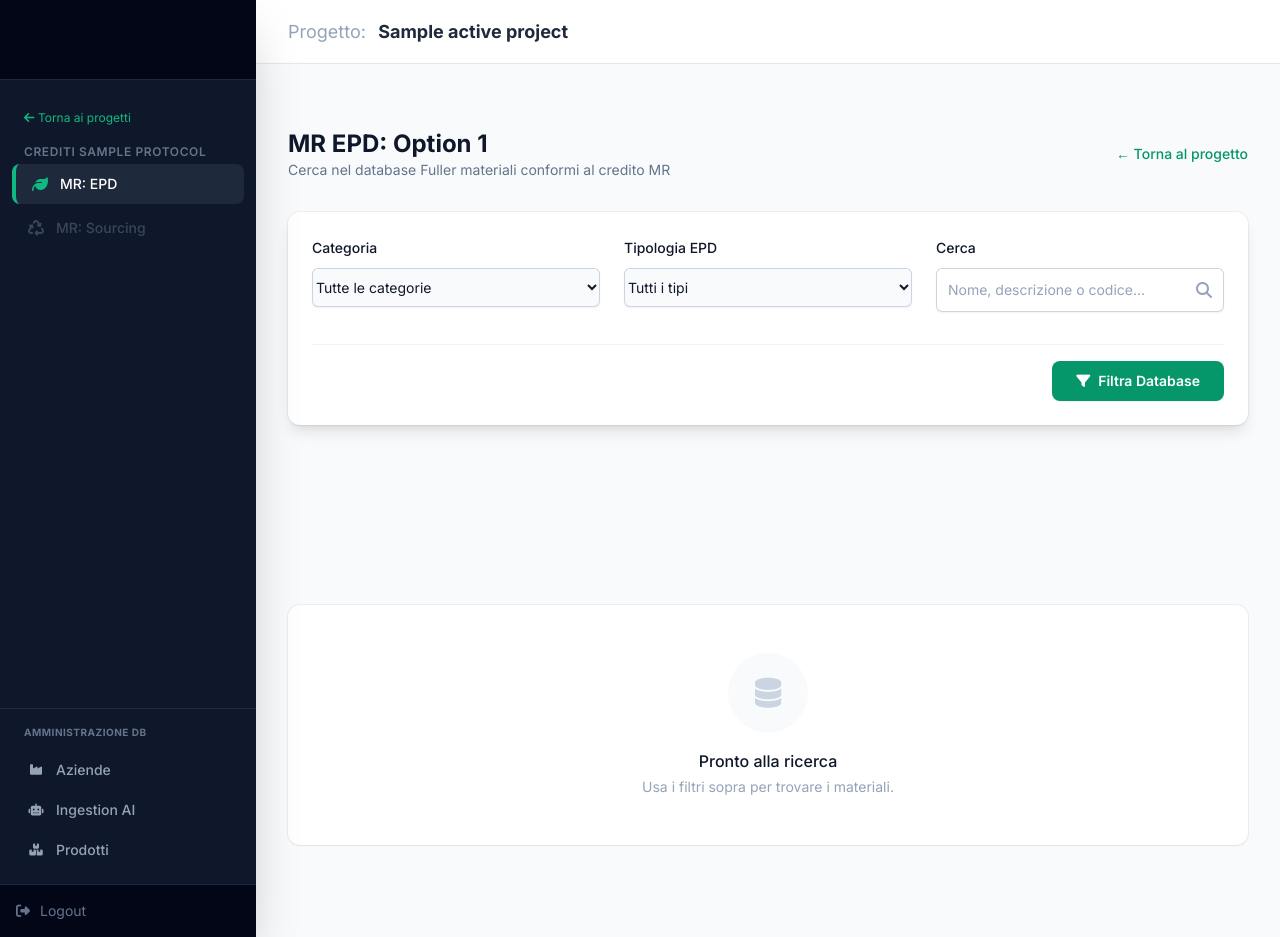
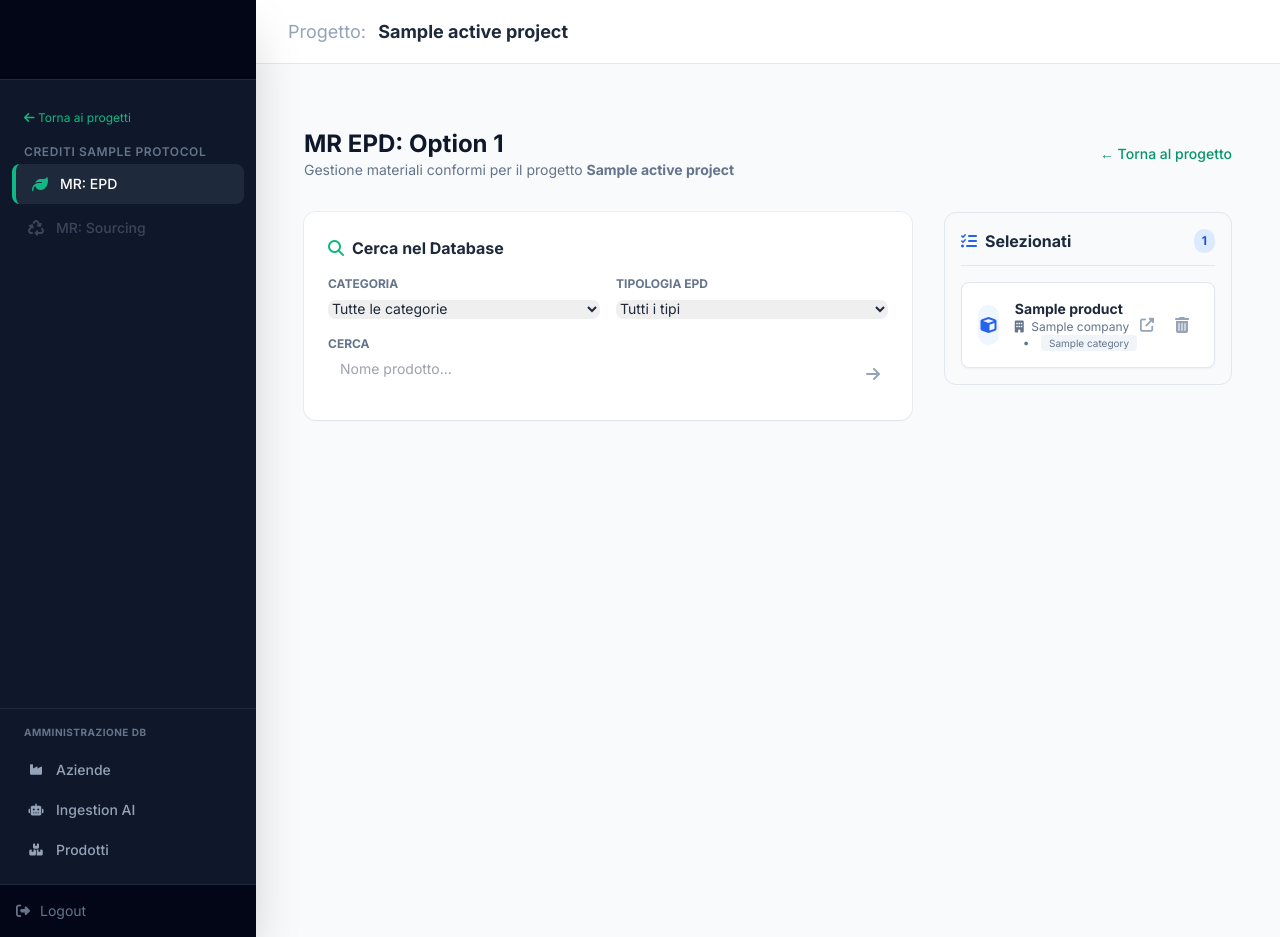
Before and after one commit to flavio-crypto/xhelper, a FastAPI app: template app/templates/credits/mr_epd.html in a window 1280 px wide. Run offline with FastAPI, Linux system fonts and the light colour scheme; the template is opened without the code that fills it: most values are stand-ins (such as "Sample title", 1, 10 or a date in 2020); parts of the project's set-up code (start-up, migrations or seed data) failed here and were passed over; some libraries are stand-ins or nearby versions.

Commit message:
Aggiornamento del credito MR EPD

```diff
--- a/app/main.py
+++ b/app/main.py
@@ -388,13 +388,21 @@ async def admin_product_save(
     category: str = Form(...),
     description: str = Form(""),
     url_technical_sheet: str = Form(""),
+
+    # EPD
     epd_url: str = Form(None),
     epd_expiration: str = Form(None),
+    epd_type: str = Form(None), # <--- NUOVO CAMPO
+
+    # Emissioni
     emission_url: str = Form(None),
     emission_expiration: str = Form(None),
+
+    # Flags
     is_validated: str = Form("false"),
     is_recycled: str = Form("false"),
-    # Parametri LEED (Match con lo schema del DB)
+
+    # Compliance LEED (Tabella Separata)
     leed_v4: str = Form("false"),
     leed_v41: str = Form("false"),
     leed_v5: str = Form("false")
@@ -409,10 +417,15 @@ async def admin_product_save(
         "category": category,
         "description": description,
         "url_technical_sheet": url_technical_sheet,
+
+        # Gestione EPD
         "epd_url": epd_url or None,
         "epd_expiration": epd_expiration or None,
+        "epd_type": epd_type or None, # <--- Salvataggio tipo
+
         "emission_url": emission_url or None,
         "emission_expiration": emission_expiration or None,
+
         "is_validated": True if is_validated == 'true' else False,
         "is_recycled": True if is_recycled == 'true' else False,
     }
@@ -424,8 +437,7 @@ async def admin_product_save(
         res = supabase.table("products").insert(prod_data).execute()
         product_id = res.data[0]['id']
 
-    # 2. Aggiornamento Tabella EMISSION_PRODUCTS
-    # Controlliamo se esiste già una riga per questo prodotto
+    # 2. Aggiornamento Tabella EMISSION_PRODUCTS (Compliance)
     existing_check = supabase.table("emission_products").select("id").eq("product_id", product_id).execute()
 
     emission_payload = {
@@ -435,17 +447,15 @@ async def admin_product_save(
     }
 
     if existing_check.data:
-        # Se esiste, aggiorniamo quella riga specifica
         row_id = existing_check.data[0]['id']
         supabase.table("emission_products").update(emission_payload).eq("id", row_id).execute()
     else:
-        # Se non esiste, la creiamo
         emission_payload["product_id"] = product_id
         supabase.table("emission_products").insert(emission_payload).execute()
 
     return RedirectResponse(f"/admin/products/{product_id}", status_code=302)
 
-    return RedirectResponse(f"/admin/products/{id}", status_code=302)
+
 @app.get("/admin/products/delete/{product_id}")
 async def admin_product_delete(request: Request, product_id: str):
     user = get_current_user(request)
@@ -454,6 +464,8 @@ async def admin_product_delete(request: Request, product_id: str):
     return RedirectResponse("/admin/products", status_code=302)
 
     # --- ROTTE PER I CREDITI LEED (AGGIUNTE) ---
+
+# In app/main.py
 
 @app.post("/projects/{project_id}/credits/mr_epd/search", response_class=HTMLResponse)
 async def search_credit_mr_epd(
@@ -466,13 +478,26 @@ async def search_credit_mr_epd(
     user = get_current_user(request)
     if not user: return HTMLResponse("Sessione scaduta", status_code=403)
 
-    # Usiamo la nuova funzione di ricerca sui PRODUCTS
-    from app.database import search_products_db
-    results = search_products_db(category, epd_type, search_text)
+    from app.database import search_products_db, get_project_materials
+
+    # 1. Recuperiamo i materiali GIÀ assegnati a questo credito
+    assigned_data = get_project_materials(project_id, "MR_EPD")
+
+    # 2. Creiamo la lista degli ID da escludere (Blacklist)
+    # Nota: assigned_data restituisce righe con dentro l'oggetto 'products' popolato
+    excluded_ids = []
+    if assigned_data:
+        for row in assigned_data:
+            # Controllo di sicurezza se products esiste
+            if row.get('products') and row['products'].get('id'):
+                excluded_ids.append(row['products']['id'])
+
+    # 3. Cerchiamo nel DB passando la blacklist
+    results = search_products_db(category, epd_type, search_text, exclude_ids=excluded_ids)
 
     return templates.TemplateResponse("partials/material_results_list.html", {
         "request": request,
-        "materials": results, # Passiamo i risultati al template parziale
+        "materials": results,
         "active_project_id": project_id
     })
 
@@ -480,17 +505,43 @@ async def search_credit_mr_epd(
 async def assign_credit_mr_epd(
     request: Request,
     project_id: str,
-    material_id: str = Form(...),
-    epd_id: str = Form(None)
+    material_id: str = Form(...)
 ):
     user = get_current_user(request)
     if not user: return HTMLResponse("Errore auth", status_code=403)
 
-    from app.database import assign_material_to_project
-    # Nota: material_id qui corrisponde all'ID della tabella products
+    from app.database import assign_material_to_project, get_project_materials
+
+    # 1. Eseguiamo l'assegnazione
     assign_material_to_project(project_id, material_id, "MR_EPD")
 
-    return HTMLResponse('<button class="text-green-600 border border-green-200 bg-green-50 px-3 py-1.5 rounded-lg text-xs font-bold cursor-default"><i class="fa-solid fa-check"></i> Aggiunto</button>')
+    # 2. Recuperiamo la lista aggiornata
+    updated_list = get_project_materials(project_id, "MR_EPD")
+
+    # 3. Restituiamo il partial della lista aggiornata
+    return templates.TemplateResponse("partials/project_materials_list.html", {
+        "request": request,
+        "assigned_materials": updated_list,
+        "active_project_id": project_id
+    })
+
+@app.delete("/projects/{project_id}/credits/mr_epd/remove/{assignment_id}")
+async def remove_credit_material(
+    request: Request,
+    project_id: str,
+    assignment_id: str
+):
+    user = get_current_user(request)
+    if not user: return HTMLResponse("Errore auth", status_code=403)
+
+    from app.database import remove_material_from_project
+
+    # 1. Cancelliamo
+    remove_material_from_project(assignment_id)
+
+    # 2. Restituiamo niente (o la lista aggiornata se vogliamo ridisegnare tutto)
+    # Con HTMX, se restituiamo vuoto, l'elemento target sparisce.
+    return HTMLResponse("")
 
 # --- ALTRE ROTTE LEGACY ---
 @app.get("/admin/ingest", response_class=HTMLResponse)
@@ -504,10 +555,24 @@ async def admin_ingest_page(request: Request, manufacturer_id: str):
 async def view_credit_mr_epd(request: Request, project_id: str):
     user = get_current_user(request)
     if not user: return RedirectResponse("/")
+
     project = get_project_by_id(project_id)
+
+    # Recuperiamo le categorie per il filtro
     res_cats = supabase.table("products").select("category").execute()
     categories = sorted(list(set([row['category'] for row in res_cats.data if row['category']])))
-    return templates.TemplateResponse("credits/mr_epd.html", {"request": request, "user": user, "active_project": project, "categories": categories})
+
+    # Recuperiamo i materiali GIÀ assegnati a questo credito
+    from app.database import get_project_materials
+    assigned_materials = get_project_materials(project_id, "MR_EPD")
+
+    return templates.TemplateResponse("credits/mr_epd.html", {
+        "request": request,
+        "user": user,
+        "active_project": project,
+        "categories": categories,
+        "assigned_materials": assigned_materials # Passiamo la lista al template
+    })
 
     # ... (altre rotte) ...
 
--- a/app/templates/credits/mr_epd.html
+++ b/app/templates/credits/mr_epd.html
@@ -1,84 +1,87 @@
 {% extends "base.html" %}
 
 {% block content %}
-<div class="max-w-6xl mx-auto py-8">
+<div class="max-w-7xl mx-auto py-8 px-4">
 
     <div class="mb-8 flex items-center justify-between">
         <div>
             <h2 class="text-2xl font-bold text-slate-900">MR EPD: Option 1</h2>
-            <p class="text-slate-500 text-sm">Cerca nel database Fuller materiali conformi al credito MR</p>
+            <p class="text-slate-500 text-sm">Gestione materiali conformi per il progetto <span class="font-bold">{{ active_project.name }}</span></p>
         </div>
         <a href="/projects/{{ active_project.id }}" class="text-sm text-brand-600 hover:text-brand-800 font-medium">
             &larr; Torna al progetto
         </a>
     </div>
 
-    <div class="bg-white shadow-lg ring-1 ring-slate-900/5 rounded-xl p-6 mb-8">
-        <form hx-post="/projects/{{ active_project.id }}/credits/mr_epd/search" hx-target="#results-area"
+    <div class="grid grid-cols-1 lg:grid-cols-3 gap-8">
+
+        <div class="lg:col-span-2 space-y-6">
+            <div class="bg-white shadow-sm ring-1 ring-slate-900/5 rounded-xl p-6">
+                <h3 class="font-bold text-slate-800 mb-4 flex items-center">
+                    <i class="fa-solid fa-magnifying-glass mr-2 text-brand-500"></i> Cerca nel Database
+                </h3>
+
+                <form hx-post="/projects/{{ active_project.id }}/credits/mr_epd/search"
+                      hx-target="#search-results-area"
                       hx-indicator="#loading">
 
-            <div class="grid grid-cols-1 md:grid-cols-3 gap-6">
-
+                    <div class="grid grid-cols-1 md:grid-cols-2 gap-4 mb-4">
                         <div>
-                    <label class="block text-sm font-medium leading-6 text-slate-900 mb-2">Categoria</label>
-                    <select name="category"
-                        class="block w-full rounded-md border-0 py-2.5 text-slate-900 shadow-sm ring-1 ring-inset ring-slate-300 focus:ring-2 focus:ring-inset focus:ring-brand-600 sm:text-sm sm:leading-6 bg-slate-50">
+                            <label class="block text-xs font-bold text-slate-500 uppercase mb-1">Categoria</label>
+                            <select name="category" class="w-full rounded-lg border-slate-300 text-sm">
                                 <option value="Tutte">Tutte le categorie</option>
                                 {% for cat in categories %}
                                 <option value="{{ cat }}">{{ cat }}</option>
                                 {% endfor %}
                             </select>
                         </div>
-
                         <div>
-                    <label class="block text-sm font-medium leading-6 text-slate-900 mb-2">Tipologia EPD</label>
-                    <select name="epd_type"
-                        class="block w-full rounded-md border-0 py-2.5 text-slate-900 shadow-sm ring-1 ring-inset ring-slate-300 focus:ring-2 focus:ring-inset focus:ring-brand-600 sm:text-sm sm:leading-6 bg-slate-50">
+                            <label class="block text-xs font-bold text-slate-500 uppercase mb-1">Tipologia EPD</label>
+                            <select name="epd_type" class="w-full rounded-lg border-slate-300 text-sm">
                                 <option value="all">Tutti i tipi</option>
-                        <option value="3">Tipo III (Verificato III Parte)</option>
-                        <option value="2">Tipo II (Specifico Auto-dichiarato)</option>
-                        <option value="1">Tipo I (Settoriale)</option>
+                                <option value="Industry-wide (generic) EPD">Industry-wide (generic) EPD</option>
+                                <option value="Product-specific Type III EPD with third-party certification">Product-specific Type III EPD (Certified)</option>
+                                <option value="Product-specific Type III EPD Internally Reviewed">Product-specific Type III EPD (Internal)</option>
                             </select>
                         </div>
+                        <div class="md:col-span-2">
+                            <label class="block text-xs font-bold text-slate-500 uppercase mb-1">Cerca</label>
+                            <div class="relative">
+                                <input type="text" name="search_text" class="w-full rounded-lg border-slate-300 pl-3 pr-10 text-sm" placeholder="Nome prodotto...">
+                                <button type="submit" class="absolute right-2 top-1.5 text-slate-400 hover:text-brand-600">
+                                    <i class="fa-solid fa-arrow-right"></i>
+                                </button>
+                            </div>
+                        </div>
+                    </div>
+                </form>
+            </div>
 
-                <div>
-                    <label class="block text-sm font-medium leading-6 text-slate-900 mb-2">Cerca</label>
-                    <div class="relative rounded-md shadow-sm">
-                        <input type="text" name="search_text"
-                            class="block w-full rounded-md border-0 py-2.5 pl-3 pr-10 text-slate-900 ring-1 ring-inset ring-slate-300 placeholder:text-slate-400 focus:ring-2 focus:ring-inset focus:ring-brand-600 sm:text-sm sm:leading-6"
-                            placeholder="Nome, descrizione o codice...">
-                        <div class="pointer-events-none absolute inset-y-0 right-0 flex items-center pr-3">
-                            <i class="fa-solid fa-magnifying-glass text-slate-400"></i>
+            <div id="loading" class="htmx-indicator flex justify-center py-4 hidden">
+                <div class="animate-spin rounded-full h-8 w-8 border-b-2 border-brand-600"></div>
             </div>
+
+            <div id="search-results-area" class="min-h-[200px]">
+                </div>
+        </div>
+
+        <div class="lg:col-span-1">
+            <div class="bg-slate-50 border border-slate-200 rounded-xl p-4 sticky top-6">
+                <div class="flex items-center justify-between mb-4 border-b border-slate-200 pb-3">
+                    <h3 class="font-bold text-slate-800 flex items-center">
+                        <i class="fa-solid fa-list-check mr-2 text-blue-600"></i> Selezionati
+                    </h3>
+                    <span class="bg-blue-100 text-blue-700 text-xs font-bold px-2 py-1 rounded-full">
+                        {{ assigned_materials|length }}
+                    </span>
+                </div>
+
+                <div id="project-materials-container">
+                    {% include "partials/project_materials_list.html" %}
                 </div>
             </div>
         </div>
 
-            <div class="mt-8 flex justify-end border-t border-slate-100 pt-4">
-                <button type="submit"
-                    class="bg-brand-600 text-white px-6 py-2.5 rounded-lg text-sm font-semibold shadow-sm hover:bg-brand-500 focus-visible:outline focus-visible:outline-2 focus-visible:outline-offset-2 focus-visible:outline-brand-600 transition-all flex items-center">
-                    <i class="fa-solid fa-filter mr-2"></i> Filtra Database
-                </button>
-            </div>
-        </form>
-    </div>
-
-    <div id="loading" class="htmx-indicator flex justify-center py-10">
-        <div class="flex flex-col items-center">
-            <div class="animate-spin rounded-full h-10 w-10 border-b-2 border-brand-600 mb-2"></div>
-            <span class="text-sm text-slate-500">Ricerca in corso...</span>
     </div>
 </div>
-
-    <div id="results-area" class="bg-white shadow-sm ring-1 ring-slate-900/5 rounded-xl overflow-hidden min-h-[100px]">
-        <div class="p-12 text-center text-slate-400">
-            <div class="bg-slate-50 w-20 h-20 rounded-full flex items-center justify-center mx-auto mb-4">
-                <i class="fa-solid fa-database text-3xl text-slate-300"></i>
-            </div>
-            <h3 class="text-slate-900 font-medium mb-1">Pronto alla ricerca</h3>
-            <p class="text-sm">Usa i filtri sopra per trovare i materiali.</p>
-        </div>
-    </div>
-
-</div>
 {% endblock %}
--- /dev/null
+++ b/app/templates/partials/project_materials_list.html
@@ -0,0 +1,41 @@
+<div id="assigned-materials-list" class="space-y-3">
+    {% if assigned_materials %}
+        {% for item in assigned_materials %}
+        <div class="flex items-center justify-between p-4 bg-white border border-slate-200 rounded-lg shadow-sm hover:shadow-md transition-shadow group animate-fade-in">
+            <div class="flex items-center gap-4">
+                <div class="w-10 h-10 rounded-full bg-blue-50 flex items-center justify-center text-blue-600">
+                    <i class="fa-solid fa-cube"></i>
+                </div>
+
+                <div>
+                    <h4 class="font-bold text-slate-800 text-sm">{{ item.products.name }}</h4>
+                    <p class="text-xs text-slate-500">
+                        <i class="fa-solid fa-building mr-1"></i> {{ item.products.companies.name }}
+                        <span class="mx-2">•</span>
+                        <span class="bg-slate-100 px-2 py-0.5 rounded text-[10px]">{{ item.products.category }}</span>
+                    </p>
+                </div>
+            </div>
+
+            <div class="flex items-center gap-3">
+                <a href="/admin/products/{{ item.products.id }}" target="_blank" class="text-slate-400 hover:text-blue-600 text-sm" title="Vedi Scheda">
+                    <i class="fa-solid fa-external-link-alt"></i>
+                </a>
+
+                <button hx-delete="/projects/{{ active_project.id or active_project_id }}/credits/mr_epd/remove/{{ item.id }}"
+                        hx-target="closest div.animate-fade-in"
+                        hx-swap="outerHTML"
+                        hx-confirm="Rimuovere questo materiale dal progetto?"
+                        class="text-slate-400 hover:text-red-500 transition-colors w-8 h-8 flex items-center justify-center rounded-full hover:bg-red-50">
+                    <i class="fa-solid fa-trash-can"></i>
+                </button>
+            </div>
+        </div>
+        {% endfor %}
+    {% else %}
+        <div class="text-center py-8 text-slate-400 bg-slate-50 rounded-lg border border-dashed border-slate-300">
+            <i class="fa-solid fa-basket-shopping text-2xl mb-2 opacity-50"></i>
+            <p class="text-sm">Nessun materiale assegnato a questo credito.</p>
+        </div>
+    {% endif %}
+</div>
```
Also changed, not shown: app/database.py (+54 -42 lines), app/templates/admin_product_detail.html (+21 -0 lines), app/templates/partials/material_results_list.html (+13 -2 lines), readme.md (added). Lines whose indentation alone changed are shown as unchanged.
